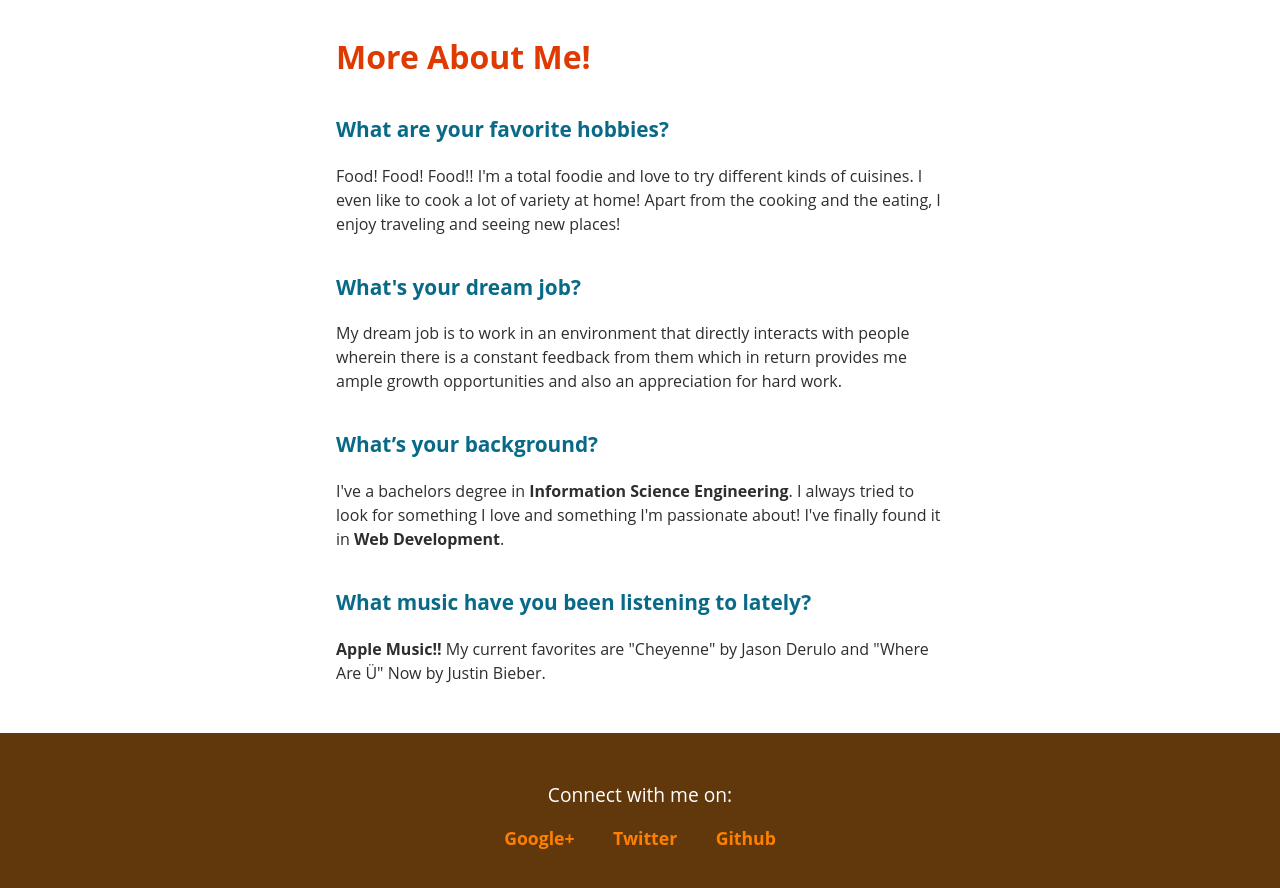
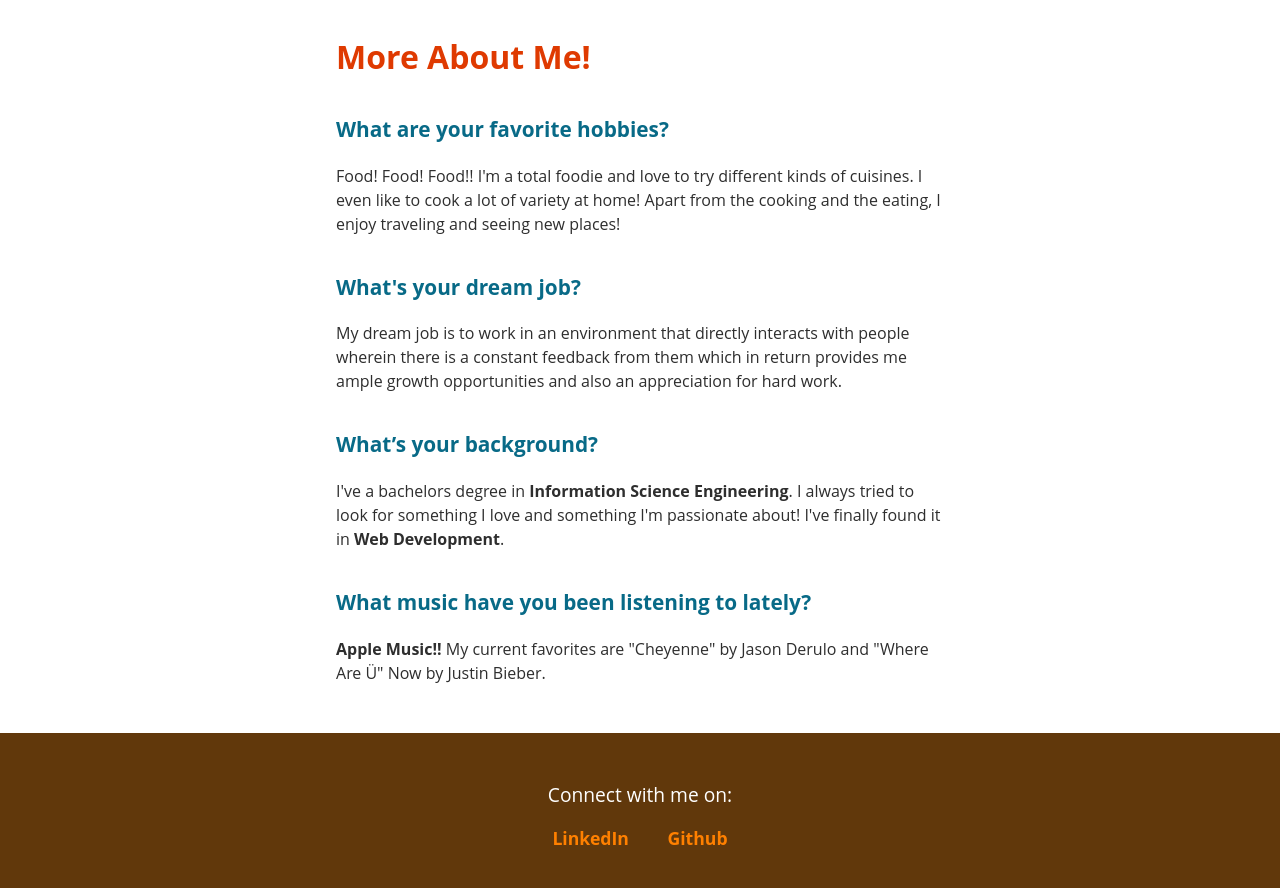
Before and after one commit to harshadak/About-me, a plain HTML site: page index.html in a window 1280 px wide. Shown: the part 1081-1969 px from the top of the page. Drawn offline with Linux system fonts and the light colour scheme.

Commit message:
Added links to LinkedIn and Github. Removed Google+.

```diff
--- a/index.html
+++ b/index.html
@@ -50,9 +50,8 @@
 <footer class="footer">
   <p>Connect with me on:</p>
   <ul class="social">
-    <li><a href="#" target="_blank">Google+</a></li>
-    <li><a href="#" target="_blank">Twitter</a></li>
-    <li><a href="#" target="_blank">Github</a></li>
+    <li><a href="https://www.linkedin.com/pub/harshada-kurahatti/ba/500/a0b" target="_blank">LinkedIn</a></li>
+    <li><a href="https://github.com/harshadak" target="_blank">Github</a></li>
   </ul>
 </footer>
 </html>
```
